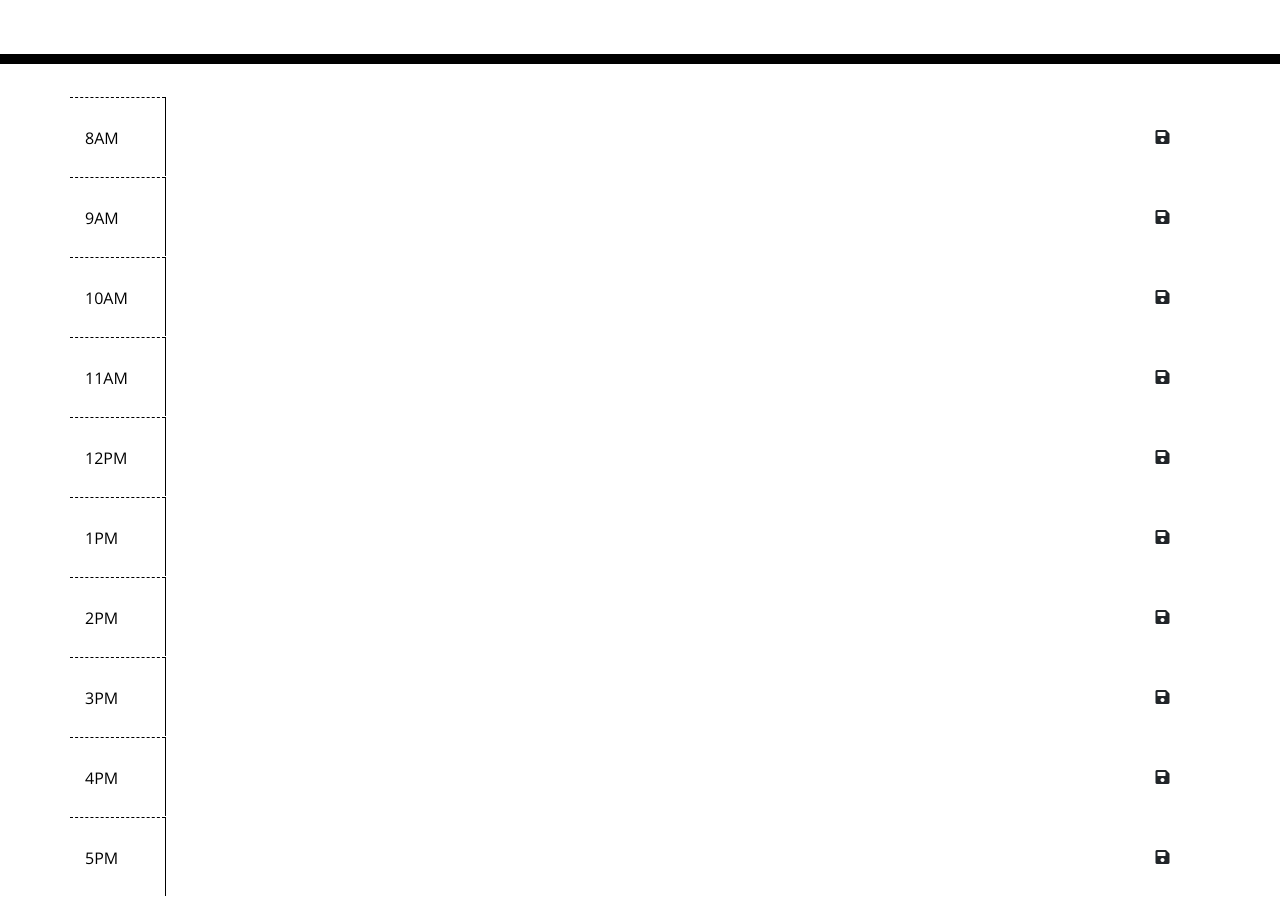
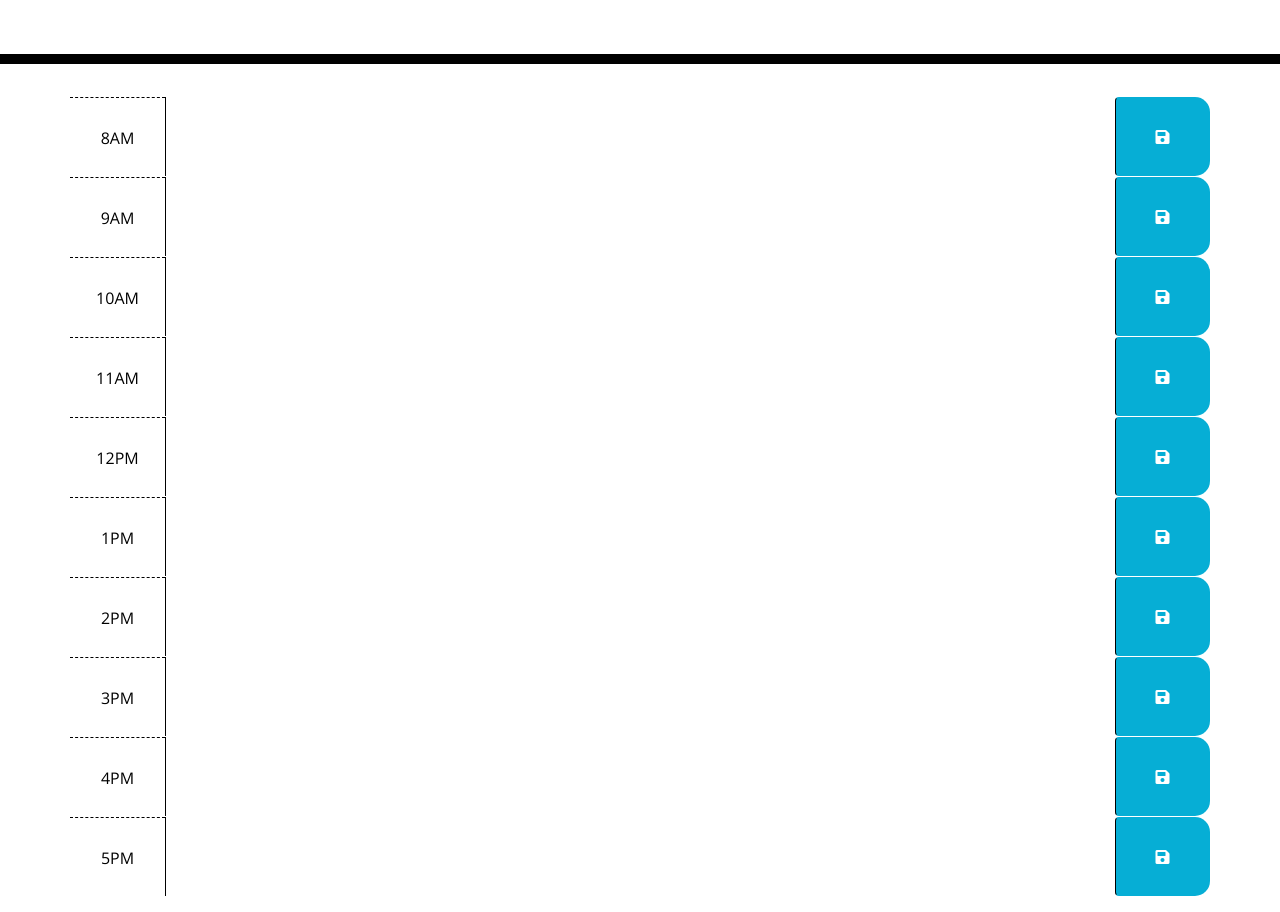
Before and after one commit to JulieAnnI/Work-Day-Scheduler, a plain HTML site: page index.html in a window 1280 px wide. Shown: the part 240-1152 px from the top of the page. Drawn offline with nearby package versions, Linux system fonts and the light colour scheme.

Commit message:
Fixed classes to match up with CSS

```diff
--- a/index.html
+++ b/index.html
@@ -30,85 +30,85 @@
     </header>
     <div class="container">
        <!-- Timeblocks go here -->
-        <div id="8hour" class="row timetable">
+        <div id="8hour" class="row time-block">
           <div class="col-md-1 hour">
             8AM
           </div>
-          <textarea class="col-md-10 notes">
+          <textarea class="col-md-10 description">
           </textarea>
-          <button class="btn col-md-1"><i class="fas fa-save"></i></button>
+          <button class="btn saveBtn col-md-1"><i class="fas fa-save"></i></button>
         </div>
-        <div id="9hour" class="row timetable">
+        <div id="9hour" class="row time-block">
           <div class="col-md-1 hour">
             9AM
           </div>
-          <textarea class="col-md-10 notes">
+          <textarea class="col-md-10 description">
           </textarea>
-          <button class="btn col-md-1"><i class="fas fa-save"></i></button>
+          <button class="btn saveBtn col-md-1"><i class="fas fa-save"></i></button>
         </div>
-        <div id="10hour" class="row timetable">
+        <div id="10hour" class="row time-block">
           <div class="col-md-1 hour">
             10AM
           </div>
-          <textarea class="col-md-10 notes">
+          <textarea class="col-md-10 description">
           </textarea>
-          <button class="btn col-md-1"><i class="fas fa-save"></i></button>
+          <button class="btn saveBtn col-md-1"><i class="fas fa-save"></i></button>
         </div>
-        <div id="11hour" class="row timetable">
+        <div id="11hour" class="row time-block">
           <div class="col-md-1 hour">
             11AM
           </div>
-          <textarea class="col-md-10 notes">
+          <textarea class="col-md-10 description">
           </textarea>
-          <button class="btn col-md-1"><i class="fas fa-save"></i></button>
+          <button class="btn saveBtn col-md-1"><i class="fas fa-save"></i></button>
         </div>
-        <div id="12hour" class="row timetable">
+        <div id="12hour" class="row time-block">
           <div class="col-md-1 hour">
             12PM
           </div>
-          <textarea class="col-md-10 notes">
+          <textarea class="col-md-10 description">
           </textarea>
-          <button class="btn col-md-1"><i class="fas fa-save"></i></button>
+          <button class="btn saveBtn col-md-1"><i class="fas fa-save"></i></button>
         </div>
-        <div id="1hour" class="row timetable">
+        <div id="1hour" class="row time-block">
           <div class="col-md-1 hour">
             1PM
           </div>
-          <textarea class="col-md-10 notes">
+          <textarea class="col-md-10 description">
           </textarea>
-          <button class="btn col-md-1"><i class="fas fa-save"></i></button>
+          <button class="btn saveBtn col-md-1"><i class="fas fa-save"></i></button>
         </div>
-        <div id="2hour" class="row timetable">
+        <div id="2hour" class="row time-block">
           <div class="col-md-1 hour">
             2PM
           </div>
-          <textarea class="col-md-10 notes">
+          <textarea class="col-md-10 description">
           </textarea>
-          <button class="btn col-md-1"><i class="fas fa-save"></i></button>
+          <button class="btn saveBtn col-md-1"><i class="fas fa-save"></i></button>
         </div>
-        <div id="3hour" class="row timetable">
+        <div id="3hour" class="row time-block">
           <div class="col-md-1 hour">
             3PM
           </div>
-          <textarea class="col-md-10 notes">
+          <textarea class="col-md-10 description">
           </textarea>
-          <button class="btn col-md-1"><i class="fas fa-save"></i></button>
+          <button class="btn saveBtn col-md-1"><i class="fas fa-save"></i></button>
         </div>
-        <div id="4hour" class="row timetable">
+        <div id="4hour" class="row time-block">
           <div class="col-md-1 hour">
             4PM
           </div>
-          <textarea class="col-md-10 notes">
+          <textarea class="col-md-10 description">
           </textarea>
-          <button class="btn col-md-1"><i class="fas fa-save"></i></button>
+          <button class="btn saveBtn col-md-1"><i class="fas fa-save"></i></button>
         </div>
-        <div id="5hour" class="row timetable">
+        <div id="5hour" class="row time-block">
           <div class="col-md-1 hour">
             5PM
           </div>
-          <textarea class="col-md-10 notes">
+          <textarea class="col-md-10 description">
           </textarea>
-          <button class="btn col-md-1"><i class="fas fa-save"></i></button>
+          <button class="btn saveBtn col-md-1"><i class="fas fa-save"></i></button>
         </div>
     </div>
     <br>
--- a/script.js
+++ b/script.js
@@ -1,8 +1,11 @@
+
+//Javascript will not run until HTML finishes loading
 $(document).ready(function(){
 
+    //Displays Current Day
+    $("#currentDay").text(moment().format("dddd, MMMM Do"));
 
-//Displays Current Day
- $("#currentDay").text(moment().format("dddd, MMMM Do"));
+
 
 
 
```
